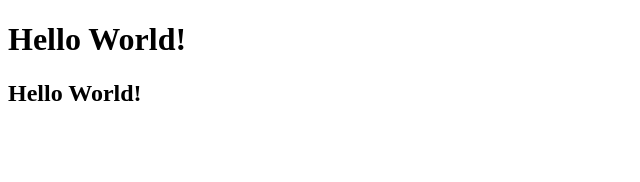
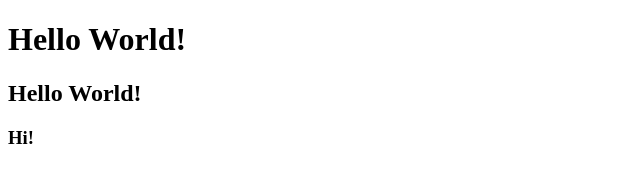
Before and after one commit to jeong-seunghee/siya900304.github.io, a plain HTML site: page index.html in a window 1280 px wide. Shown: the full height of the page, 0-640 px from the left. Drawn offline with Linux system fonts and the light colour scheme.

Commit message:
Update index.html

```diff
--- a/index.html
+++ b/index.html
@@ -11,6 +11,7 @@
  <body>
  <h1>Hello World!</h1>
   <h2>Hello World!</h2>
+  <h3>Hi!</h3>
 
 
  </body>
```
